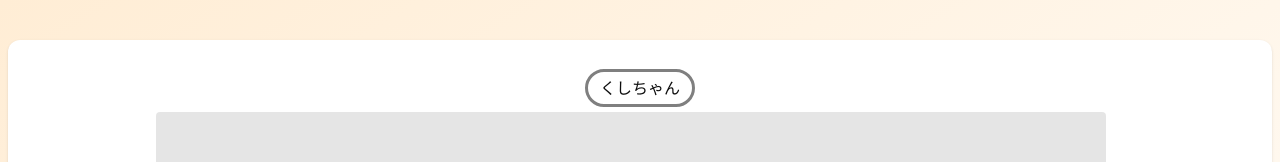
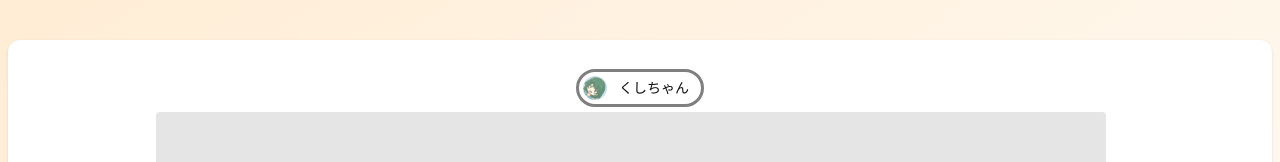
Before and after one commit to kazuki19992/bodyweight-app, a Next.js app: page / in a window 1280 px wide. Shown: the top 162 px of the page. Built offline with nearby package versions, Linux system fonts and the light colour scheme.

Commit message:
:lipstick: デザイン

```diff
--- a/src/app/page.tsx
+++ b/src/app/page.tsx
@@ -1,3 +1,4 @@
+/* eslint-disable @next/next/no-img-element */
 "use client";
 import { Chart } from "@/components/domain/charts/Chart";
 import { Card } from "@/components/shared/cards/Card";
@@ -10,8 +11,13 @@ export default function Home() {
         <div className="min-w-fit">
           <Card>
             <div className="flex flex-col gap-2 py-5">
-              <button className="mx-auto w-fit rounded-full px-3 py-1 outline outline-black/50 dark:outline-white/50">
-                くしちゃん
+              <button className="mx-auto flex w-fit items-center justify-center gap-1 rounded-full p-1 text-sm outline outline-black/50 dark:outline-white/50">
+                <img
+                  src="/userIcon/kazuki19992.JPG"
+                  className="h-6 w-6 rounded-full"
+                  alt="ユーザーアイコン"
+                />
+                <p className="px-2">くしちゃん</p>
               </button>
               <div className="flex min-w-fit items-baseline justify-center">
                 <input
```
Also changed, not shown: public/userIcon/kazuki19992.JPG (added).
